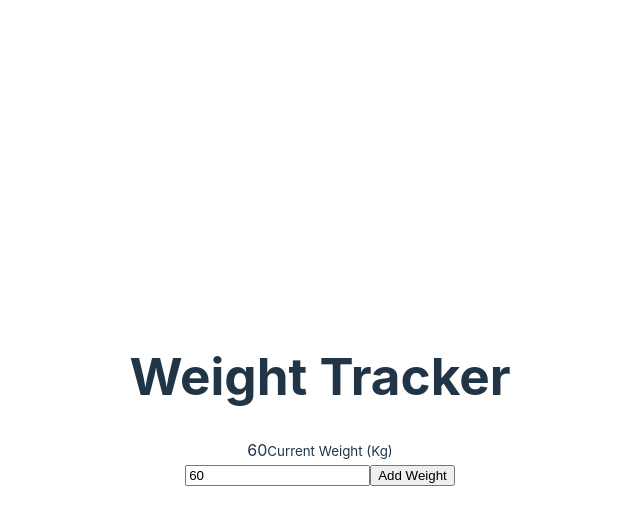
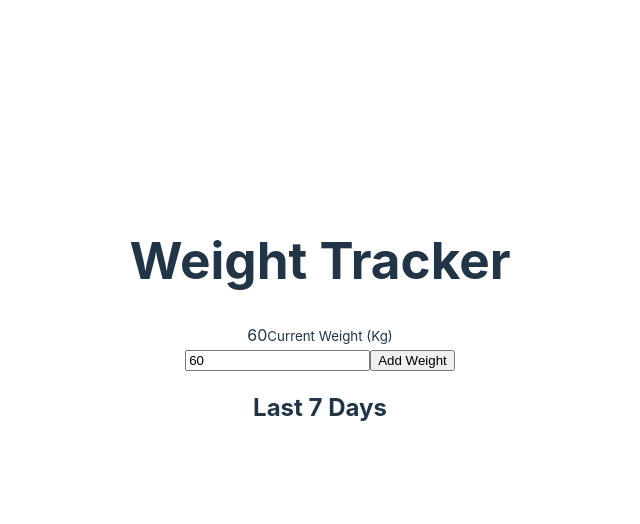
Before and after one commit to renatofm-dev/Weight-Tracker, a Vue app: page / in a window 1280 px wide. Both pictures are taken after a click on the input "Add Weight". Shown: the top 524 px of the page, without its empty margins (320-960 px from the left). Built offline with nearby package versions, Linux system fonts and the light colour scheme.

Commit message:
add new div in app with class canvas-box

```diff
--- a/src/App.vue
+++ b/src/App.vue
@@ -32,9 +32,21 @@ const addWeight = () => {
       <small>Current Weight (Kg)</small>
 
       <form @submit.prevent="addWeight">
-        <input type="number" step="0.1" v-model="weightInput">
-        <input type="submit" value="Add Weight">
+
+        <input type="number" step="0.1" v-model="weightInput"/>
+
+        <input type="submit" value="Add Weight"/>
+
       </form>
+    </div>
+
+    <div v-if="weights && weights.length > 0">
+
+      <h2>Last 7 Days</h2>
+
+      <div class="canvas-box">
+        <canvas ref="weightChartEl"></canvas>
+      </div>
     </div>
   </main>
 </template>
```
